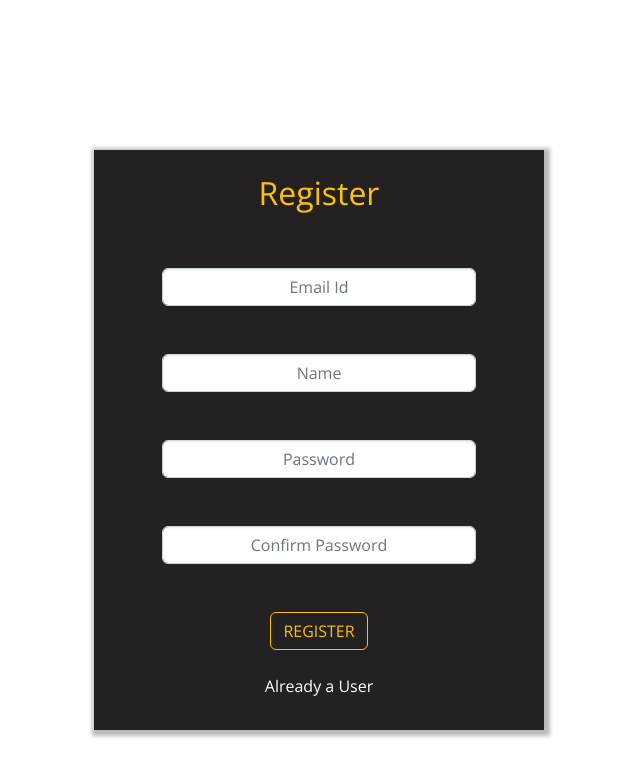
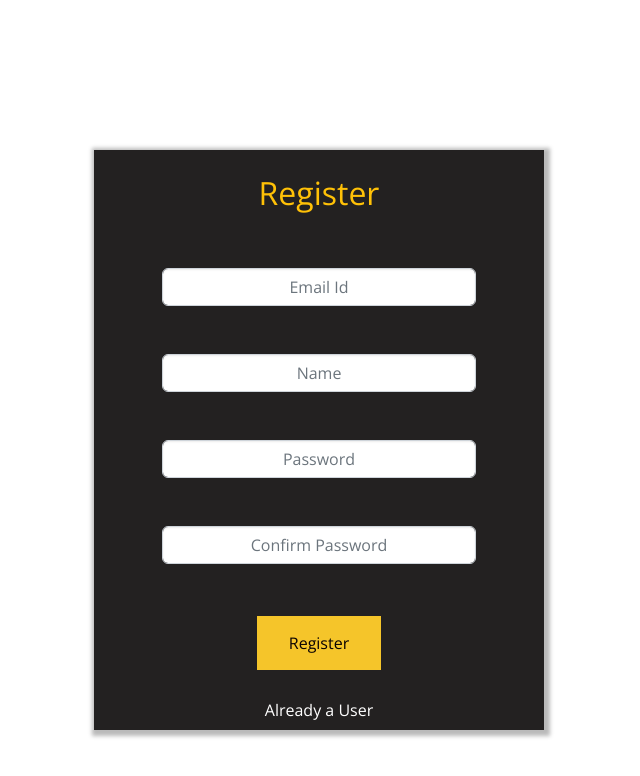
Before and after one commit to saitej34/codefriend_client, a React (Create React App) app: page /register in a window 1280 px wide. Shown: the top 776 px of the page, without its empty margins (321-961 px from the left). Built offline with nearby package versions, Linux system fonts and the light colour scheme.

Commit message:
Loading of registration

```diff
--- a/src/components/Register.jsx
+++ b/src/components/Register.jsx
@@ -1,15 +1,18 @@
 import React,{useState} from 'react'
 import axios from "axios";
+import './Load.css'
 import swal from 'sweetalert'
 import {useNavigate} from 'react-router-dom'
 import CircularProgress from '@mui/material/CircularProgress';
 const Register = () => {
+    const [loading,setloading] = useState(false);
     const hist = useNavigate();
     const [email,setemail] = useState('');
     const [name,setname] = useState('');
     const [password,setpass] = useState('');
     const [cpassword,setcpass] = useState('');
     const reg = (e)=>{
+        setloading(true);
         /*fetch('http://localhost:5000/register',{
             method: 'POST',
             body: JSON.stringify({
@@ -40,6 +43,7 @@ const Register = () => {
                         icon: "success",
                         button: "Ok!",
                       });
+                      setloading(false);
                       hist('/login')
 
                 }
@@ -76,7 +80,16 @@ const Register = () => {
             </div><br/><br/>
             <div class="row justify-content-center">
                 <div class="col-md-9">
-                    <input type="submit" class="btn btn-outline-warning" value="Register" onClick={reg}/>
+                <button className="button" onClick={reg}>
+                    {loading && (
+                        <i
+                        className="fa fa-refresh fa-spin"
+                        style={{ marginRight: "5px" }}
+                        />
+                    )}
+                    {loading && <span>Registering with our Network</span>}
+                    {!loading && <span>Register</span>}
+                    </button>
                 </div>
             </div> <br/>
             <div class="row justify-content-center">
```
